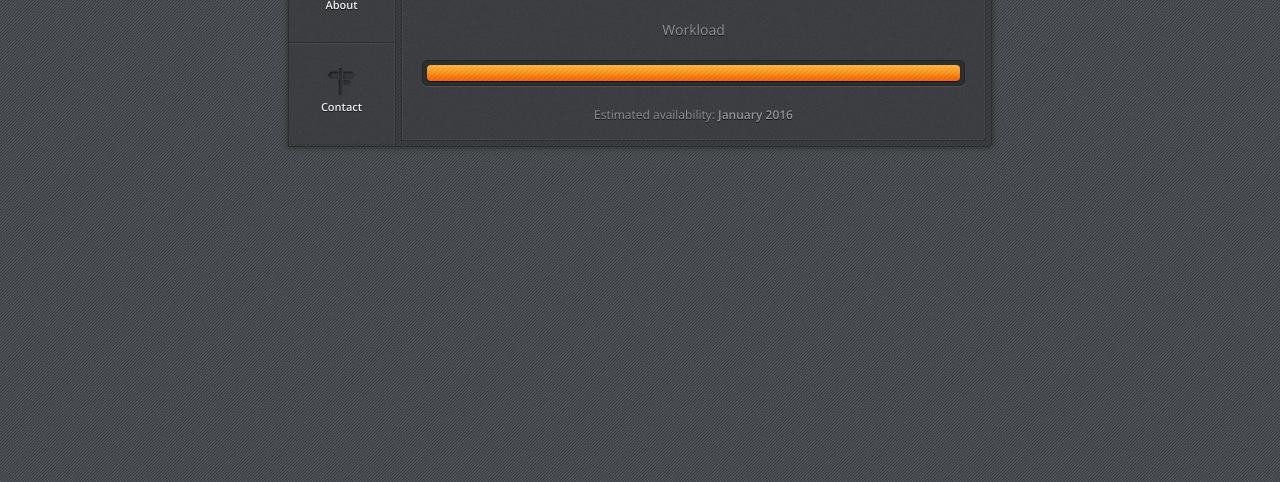
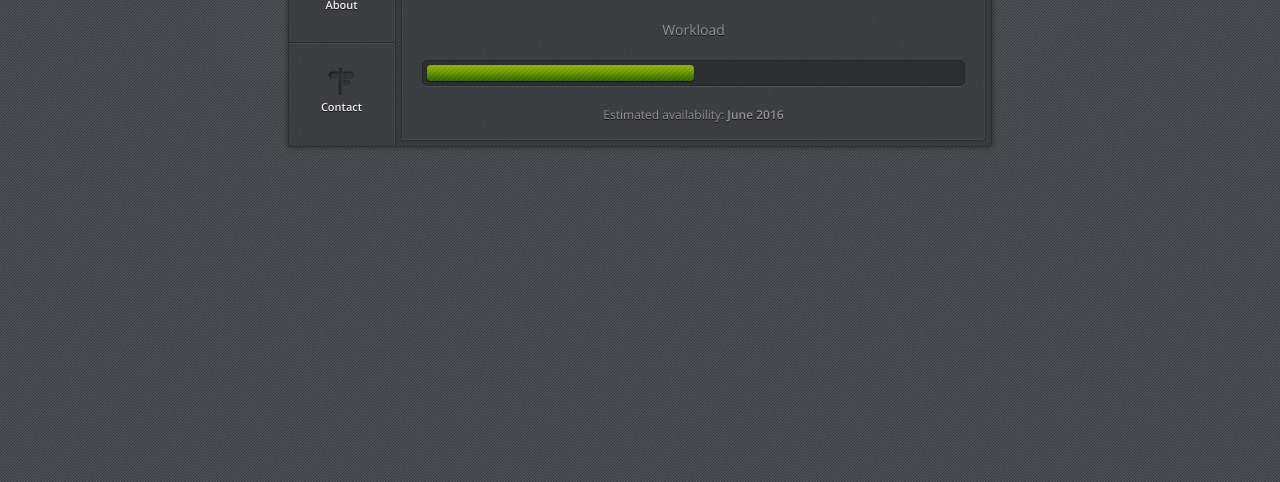
Before and after one commit to NamelessCoder/namelesscoder.github.io, a plain HTML site: page index.html in a window 1280 px wide. Shown: the part 318-800 px from the top of the page. Drawn offline with nearby package versions, Linux system fonts and the light colour scheme.

Commit message:
[TASK] Update availability

```diff
--- a/index.html
+++ b/index.html
@@ -33,7 +33,7 @@
 	<div id="buzymeter">
 		<div class="bmLoader"></div>
 	</div>
-	<p class="bm">Estimated availability: <strong>January 2016</strong></p>
+	<p class="bm">Estimated availability: <strong>June 2016</strong></p>
 </div>
 
 <div>
--- a/style.css
+++ b/style.css
@@ -242,9 +242,9 @@ div.bmLoader {
 	-khtml-border-radius: 4px;
 	-moz-border-radius: 4px;
 	border-radius: 4px;
-	width: 100%;
+	width: 50%;
 	height: 16px;
-	background: url('img/buzymeter_orange.png') repeat-x top left;
+	background: url('img/buzymeter_green.png') repeat-x top left;
 	-webkit-box-shadow: 0 1px 1px #111;
 	-moz-box-shadow: 0 1px 1px #111;
 	box-shadow: 0 1px 1px #111;
```
